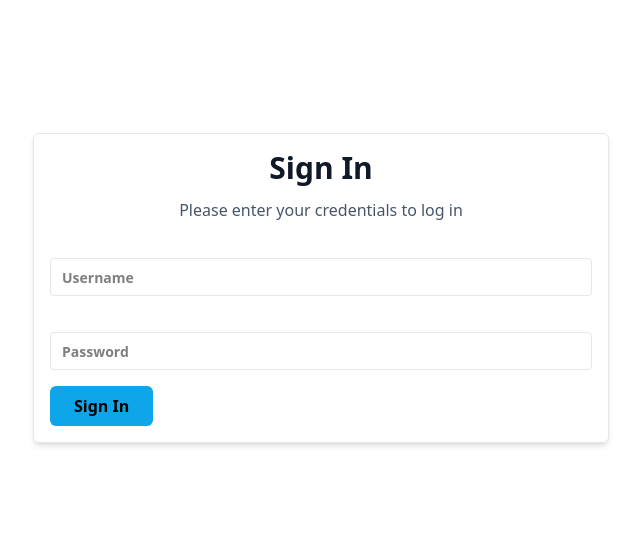
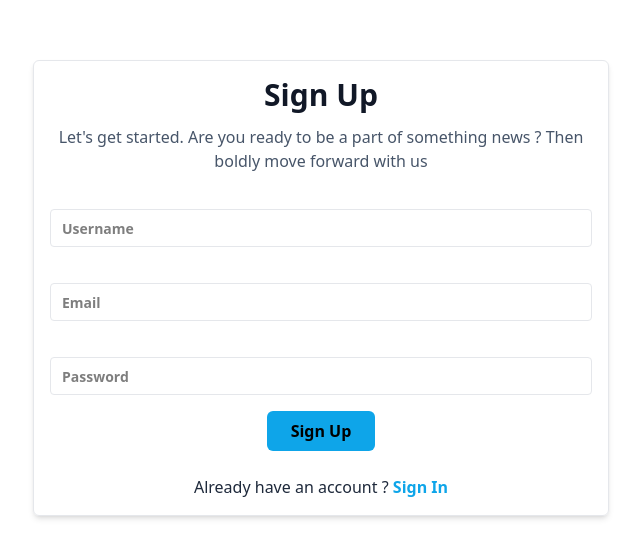
Before and after one commit to fanialfi/belajar-reactjs, a React (Vite) app: page /register in a window 1280 px wide. Shown: the part 112-670 px from the top of the page, without its empty margins (319-959 px from the left). Built offline with nearby package versions, Linux system fonts and the light colour scheme.

Commit message:
react router dom

```diff
--- a/package.json
+++ b/package.json
@@ -11,7 +11,8 @@
   },
   "dependencies": {
     "react": "^18.3.1",
-    "react-dom": "^18.3.1"
+    "react-dom": "^18.3.1",
+    "react-router-dom": "^6.25.1"
   },
   "devDependencies": {
     "@types/react": "^18.3.3",
--- a/src/App.jsx
+++ /dev/null
@@ -1,7 +0,0 @@
-import LoginPage from "./Pages/login";
-
-function App() {
-  return <LoginPage />;
-}
-
-export default App;
--- /dev/null
+++ b/src/Pages/404.jsx
@@ -0,0 +1,13 @@
+import { useRouteError } from "react-router-dom";
+
+export default function ErrorPage() {
+  const error = useRouteError();
+
+  return (
+    <div className="flex justify-center min-h-screen items-center flex-col">
+      <h1 className="text-3xl font-bold ">Ups</h1>
+      <p className="my-5 text-xl">sorry, unexpected error has occured</p>
+      <p className="text-lg text-pink-500">{error.statusText || error.message}</p>
+    </div>
+  );
+}
--- /dev/null
+++ b/src/Pages/home.jsx
@@ -0,0 +1,22 @@
+import ButtonFunc from "../components/Elements/Button";
+import Variants from "../components/Elements/Button/variants";
+
+function HomePage() {
+  return (
+    <div className="flex justify-center items-center min-h-screen flex-col gap-y-8">
+      <h1 className="text-4xl font-bold bg-gradient-to-r from-pink-500 via-yellow-500 to-violet-500 bg-clip-text text-transparent">
+        Hello World
+      </h1>
+      <div className="flex gap-x-8">
+        <ButtonFunc type={Variants.primary}>
+          <a href="/login">login</a>
+        </ButtonFunc>
+        <ButtonFunc type={Variants.primary}>
+          <a href="/register">register</a>
+        </ButtonFunc>
+      </div>
+    </div>
+  );
+}
+
+export default HomePage;
--- a/src/Pages/login.jsx
+++ b/src/Pages/login.jsx
@@ -1,13 +1,18 @@
+import { Link } from "react-router-dom";
 import FormLogin from "../components/Fragments/FormLogin";
 import AuthLayout from "../components/Layouts/AuthLayouts";
 
 function LoginPage() {
   return (
-    <div className="flex justify-center min-h-screen items-center">
-      <AuthLayout authTitle="Sign In" authSubTitle="Please enter your credentials to log in">
-        <FormLogin />
-      </AuthLayout>
-    </div>
+    <AuthLayout authTitle="Sign In" authSubTitle="Please enter your credentials to log in">
+      <FormLogin />
+      <p className="text-center mt-6 text-slate-800">
+        {`Don't have an account ?`}{" "}
+        <Link to="/register" className="text-sky-500 font-bold">
+          Sign Up
+        </Link>
+      </p>
+    </AuthLayout>
   );
 }
 
--- a/src/Pages/register.jsx
+++ b/src/Pages/register.jsx
@@ -1,16 +1,21 @@
 import AuthLayout from "../components/Layouts/AuthLayouts";
 import FormRegister from "../components/Fragments/FormRegister";
+import { Link } from "react-router-dom";
 
 function RegisterPage() {
   return (
-    <div className="flex justify-center min-h-screen items-center">
     <AuthLayout
       authTitle="Sign Up"
       authSubTitle={`Let's get started. Are you ready to be a part of something news ? Then boldly move forward with us`}
     >
       <FormRegister />
+      <p className="text-center mt-6 text-slate-800">
+        {`Already have an account ?`}{" "}
+        <Link to="/login" className="text-sky-500 font-bold">
+          Sign In
+        </Link>
+      </p>
     </AuthLayout>
-    </div>
   );
 }
 
--- a/src/components/Elements/Input/index.jsx
+++ b/src/components/Elements/Input/index.jsx
@@ -6,7 +6,7 @@ import Input from "./Input";
 function InputElm({ inputType, children, inputName }) {
   const [isField, setIsField] = useState(false);
   const handleInputchange = (ev) => {
-    setIsField(ev.target.value !== "");
+    setIsField(ev.target.value.trim() !== "");
   };
 
   return (
--- a/src/components/Fragments/FormLogin.jsx
+++ b/src/components/Fragments/FormLogin.jsx
@@ -4,7 +4,7 @@ import InputElm from "../Elements/Input";
 
 function FormLogin() {
   return (
-    <form action="">
+    <form action="" className="text-center">
       <InputElm inputName="username" inputType="text">
         Username
       </InputElm>
--- a/src/components/Fragments/FormRegister.jsx
+++ b/src/components/Fragments/FormRegister.jsx
@@ -4,7 +4,7 @@ import InputElm from "../Elements/Input";
 
 function FormRegister() {
   return (
-    <form action="">
+    <form action="" className="text-center">
       <InputElm inputName="username" inputType="text">
         Username
       </InputElm>
--- a/src/components/Layouts/AuthLayouts.jsx
+++ b/src/components/Layouts/AuthLayouts.jsx
@@ -2,16 +2,18 @@ import PropsTypes from "prop-types";
 
 function AuthLayout({ children, authTitle, authSubTitle }) {
   return (
-    <div className="w-full max-w-xl rounded-md shadow-md p-4 m-4 border">
-      <h1 className="text-gray-900 text-3xl font-bold mb-3 text-center">{authTitle}</h1>
-      <p className="font-base text-slate-600 text-center mb-8">{authSubTitle}</p>
-      {children}
+    <div className="flex justify-center min-h-screen items-center">
+      <div className="w-full max-w-xl rounded-md shadow-md p-4 m-4 border">
+        <h1 className="text-gray-900 text-3xl font-bold mb-3 text-center">{authTitle}</h1>
+        <p className="font-base text-slate-600 text-center mb-8">{authSubTitle}</p>
+        {children}
+      </div>
     </div>
   );
 }
 
 AuthLayout.propTypes = {
-  children: PropsTypes.element.isRequired,
+  children: PropsTypes.any.isRequired,
   authTitle: PropsTypes.string.isRequired,
   authSubTitle: PropsTypes.string.isRequired,
 };
--- a/src/main.jsx
+++ b/src/main.jsx
@@ -1,10 +1,30 @@
 import React from "react";
 import ReactDOM from "react-dom/client";
-import App from "./App.jsx";
+import { createBrowserRouter, RouterProvider } from "react-router-dom";
 import "./index.css";
+import LoginPage from "./Pages/login";
+import RegisterPage from "./Pages/register";
+import HomePage from "./Pages/home";
+import ErrorPage from "./Pages/404";
+
+const router = createBrowserRouter([
+  {
+    path: "/",
+    element: <HomePage />,
+    errorElement: <ErrorPage />,
+  },
+  {
+    path: "/login",
+    element: <LoginPage />,
+  },
+  {
+    path: "/register",
+    element: <RegisterPage />,
+  },
+]);
 
 ReactDOM.createRoot(document.getElementById("root")).render(
   <React.StrictMode>
-    <App />
+    <RouterProvider router={router} />
   </React.StrictMode>
 );
```
Also changed, not shown: 1 other file (tests, documents, lock files or other folders). Lines whose indentation alone changed are shown as unchanged.
